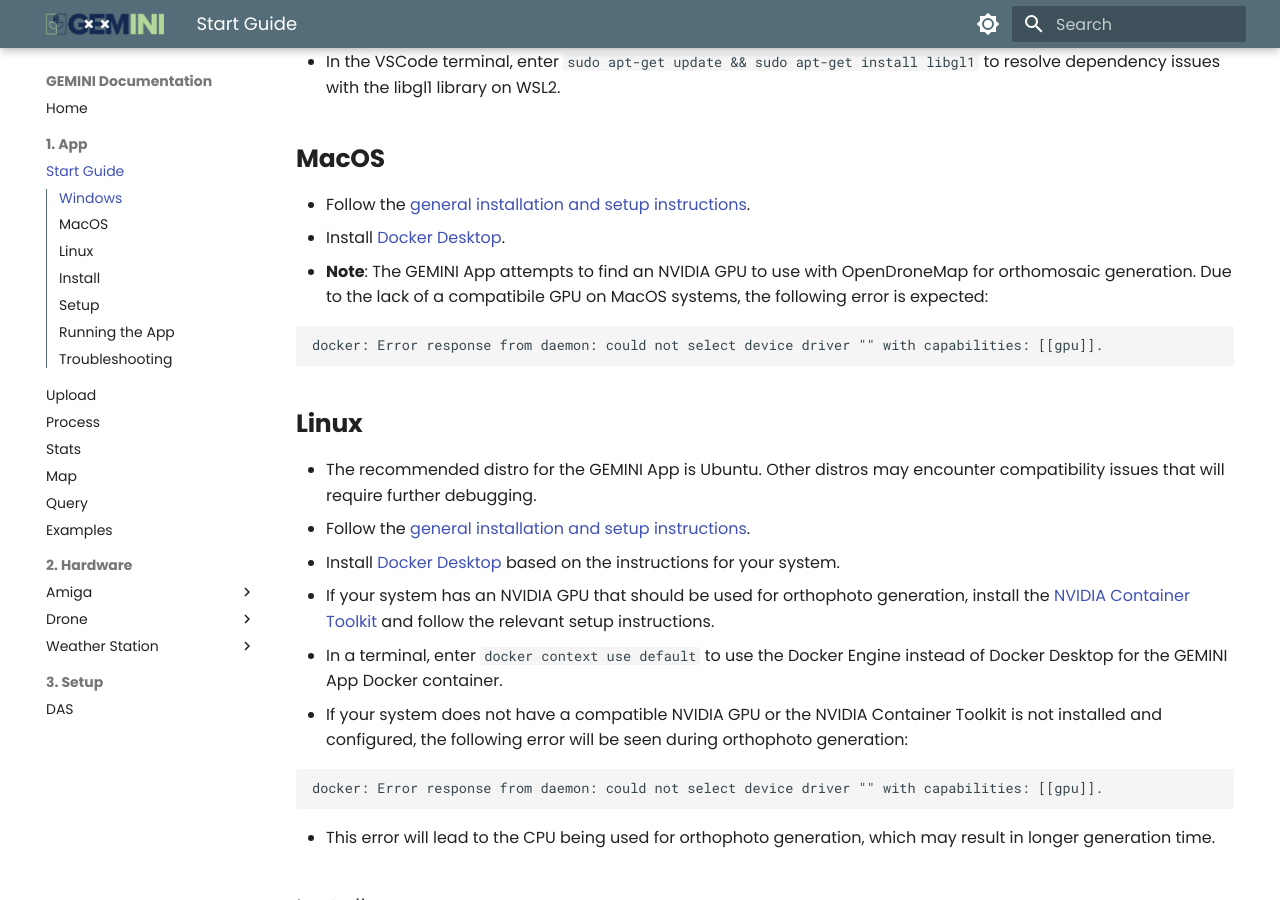
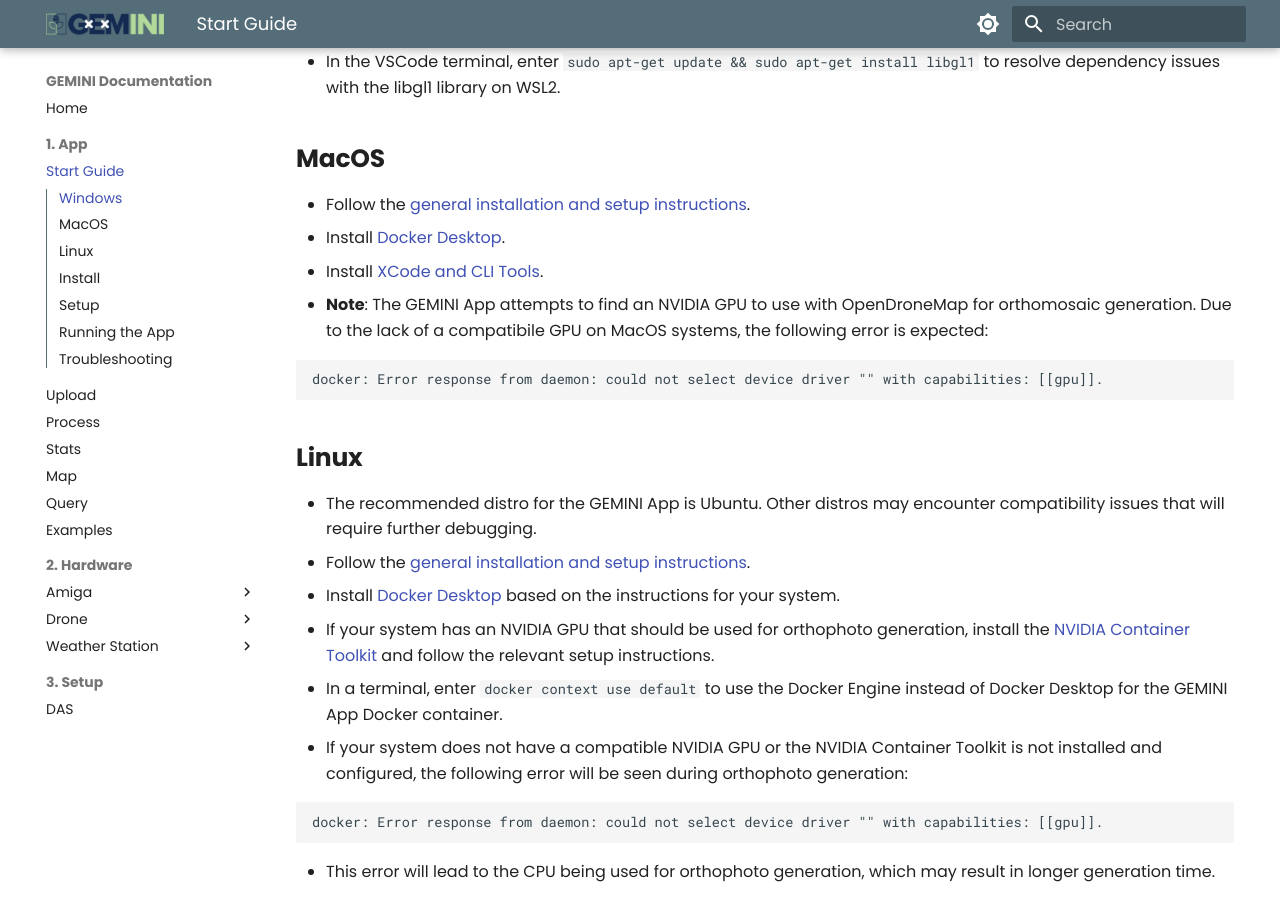
Before and after one commit to GEMINI-Breeding/GEMINI-Breeding.github.io, an MkDocs documentation site: the page built from docs/1. App/1- Installation.md, in a window 1280 px wide and 900 px high, scrolled down 426 px. Built offline with MkDocs 1.6.1 and Material for MkDocs 9.7.7, drawn with Linux system fonts in a browser that asks for light colours.

Commit message:
Update 1- Installation.md

````diff
--- a/docs/1. App/1- Installation.md
+++ b/docs/1. App/1- Installation.md
@@ -15,6 +15,7 @@
 
 - Follow the [general installation and setup instructions](#install).
 - Install [Docker Desktop](https://docs.docker.com/desktop/install/mac-install/){:target="_blank"}.
+- Install [XCode and CLI Tools](https://www.freecodecamp.org/news/how-to-download-and-install-xcode/){:target="_blank"}.
 - **Note**: The GEMINI App attempts to find an NVIDIA GPU to use with OpenDroneMap for orthomosaic generation. Due to the lack of a compatibile GPU on MacOS systems, the following error is expected:
 ```
 docker: Error response from daemon: could not select device driver "" with capabilities: [[gpu]].
````
